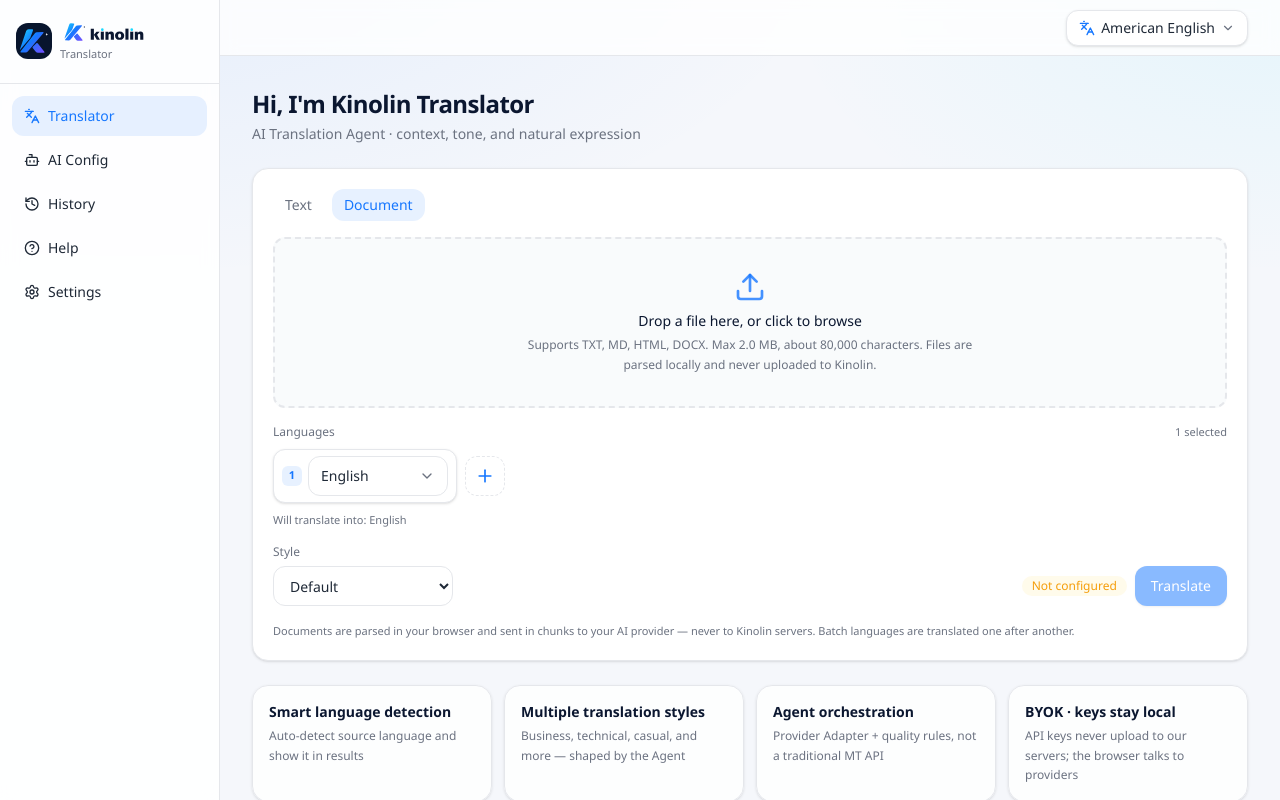
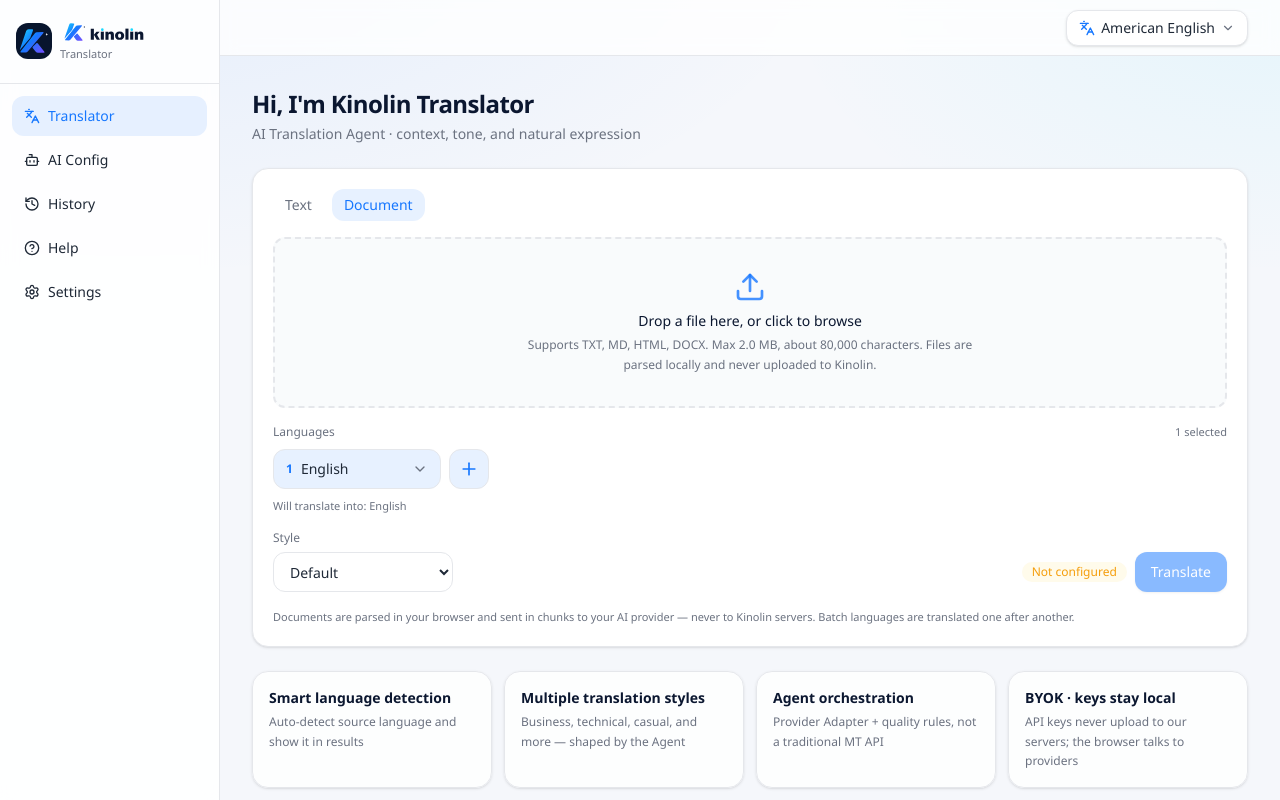
Before and after one commit to zhouzhiouhub/translator, a Next.js app: page /en-US in a window 1280 px wide. Both pictures are taken after a click on the button "Document". Built offline with nearby package versions, Linux system fonts and the light colour scheme.

Commit message:
优化语言选择组件：为 MultiTargetLanguagePicker 和 LanguageSelect 添加触发器类和前导内容支持，提升组件的灵活性和可定制性。同时，更新 SearchableSelect 以支持触发器样式和前导内容，增强用户体验。

```diff
--- a/src/components/translator/multi-target-language-picker.tsx
+++ b/src/components/translator/multi-target-language-picker.tsx
@@ -5,6 +5,9 @@
 import { LanguageSelect } from "@/components/ui/language-select";
 import { useLocalizedLanguageOptions } from "@/i18n/use-localized-languages";
 import { cn } from "@/lib/utils";
+
+const slotTriggerClass =
+  "h-10 border-transparent bg-primary/10 px-3 text-foreground shadow-none hover:bg-primary/15 focus-visible:ring-primary/20";
 
 export function MultiTargetLanguagePicker({
   values,
@@ -56,19 +59,22 @@
 
       <div className="flex flex-wrap items-center gap-2">
         {values.map((code, index) => (
-          <div
-            key={`${code}-${index}`}
-            className="flex items-center gap-1.5 rounded-xl border border-border bg-white px-2 py-1.5 shadow-sm"
-          >
-            <span className="flex h-5 w-5 shrink-0 items-center justify-center rounded-md bg-primary/10 text-[11px] font-semibold text-primary">
-              {index + 1}
-            </span>
+          <div key={`${code}-${index}`} className="relative">
             <LanguageSelect
               value={code}
               onChange={(v) => setAt(index, v)}
               disabled={disabled}
               excludeValues={values.filter((_, i) => i !== index)}
-              className="min-w-[140px] border-0 shadow-none"
+              className={cn("w-[168px]", values.length > 1 && "pr-0")}
+              triggerClassName={cn(
+                slotTriggerClass,
+                values.length > 1 && "pr-8",
+              )}
+              leading={
+                <span className="text-xs font-semibold text-primary">
+                  {index + 1}
+                </span>
+              }
             />
             {values.length > 1 ? (
               <button
@@ -76,7 +82,7 @@
                 disabled={disabled}
                 aria-label={t("removeLanguage")}
                 onClick={() => removeAt(index)}
-                className="rounded-md p-1 text-muted transition-colors hover:bg-slate-100 hover:text-foreground disabled:opacity-40"
+                className="absolute top-1/2 right-1.5 z-10 -translate-y-1/2 rounded-md p-1 text-muted transition-colors hover:bg-white/70 hover:text-foreground disabled:opacity-40"
               >
                 <X className="h-3.5 w-3.5" />
               </button>
@@ -91,8 +97,8 @@
           aria-label={t("addLanguage")}
           title={canAdd ? t("addLanguage") : t("languageAllSelected")}
           className={cn(
-            "flex h-10 w-10 items-center justify-center rounded-xl border border-dashed border-border text-primary transition-colors",
-            "hover:border-primary/50 hover:bg-primary/5 disabled:cursor-not-allowed disabled:opacity-40",
+            "flex h-10 w-10 items-center justify-center rounded-xl border border-transparent bg-primary/10 text-primary transition-colors",
+            "hover:bg-primary/15 disabled:cursor-not-allowed disabled:opacity-40",
           )}
         >
           <Plus className="h-5 w-5" />
--- a/src/components/ui/language-select.tsx
+++ b/src/components/ui/language-select.tsx
@@ -1,5 +1,6 @@
 "use client";
 
+import type { ReactNode } from "react";
 import { useTranslations } from "next-intl";
 import { useMemo } from "react";
 import {
@@ -13,6 +14,8 @@
   onChange: (value: string) => void;
   disabled?: boolean;
   className?: string;
+  triggerClassName?: string;
+  leading?: ReactNode;
   /** Exclude built-in zh-CN / en-US (settings pack generation). */
   excludeBuiltin?: boolean;
   /** Hide these language codes from the list (already selected targets). */
@@ -28,6 +31,8 @@
   onChange,
   disabled,
   className,
+  triggerClassName,
+  leading,
   excludeBuiltin = false,
   excludeValues,
   allOptionLabel,
@@ -52,6 +57,8 @@
       options={options}
       disabled={disabled}
       className={className}
+      triggerClassName={triggerClassName}
+      leading={leading}
       placeholder={placeholder}
       searchPlaceholder={tCommon("languageSearchPlaceholder")}
       emptyText={tCommon("languageSearchEmpty")}
--- a/src/components/ui/searchable-select.tsx
+++ b/src/components/ui/searchable-select.tsx
@@ -8,6 +8,7 @@
   useRef,
   useState,
   type KeyboardEvent,
+  type ReactNode,
 } from "react";
 import { createPortal } from "react-dom";
 import { Check, ChevronDown, Search } from "lucide-react";
@@ -27,6 +28,10 @@
   searchPlaceholder?: string;
   emptyText?: string;
   className?: string;
+  /** Classes for the trigger button (e.g. transparent border). */
+  triggerClassName?: string;
+  /** Content rendered inside the trigger before the label (one unified button). */
+  leading?: ReactNode;
 };
 
 type PanelPos = { top: number; left: number; width: number };
@@ -40,6 +45,8 @@
   searchPlaceholder = "Search…",
   emptyText = "No matches",
   className,
+  triggerClassName,
+  leading,
 }: SearchableSelectProps) {
   const listId = useId();
   const rootRef = useRef<HTMLDivElement>(null);
@@ -243,10 +250,16 @@
         aria-controls={listId}
         onClick={() => !disabled && setOpen((v) => !v)}
         onKeyDown={onTriggerKeyDown}
-        className="flex h-10 w-full items-center justify-between gap-2 rounded-xl border border-border bg-white px-3 text-left text-sm outline-none transition focus-visible:ring-2 focus-visible:ring-primary/30 disabled:cursor-not-allowed disabled:opacity-60"
+        className={cn(
+          "flex h-10 w-full items-center justify-between gap-2 rounded-xl border border-border bg-white px-3 text-left text-sm outline-none transition focus-visible:ring-2 focus-visible:ring-primary/30 disabled:cursor-not-allowed disabled:opacity-60",
+          triggerClassName,
+        )}
       >
-        <span className={cn("truncate", !selected && "text-muted")}>
-          {selected?.label ?? placeholder}
+        <span className="flex min-w-0 flex-1 items-center gap-2">
+          {leading}
+          <span className={cn("truncate", !selected && "text-muted")}>
+            {selected?.label ?? placeholder}
+          </span>
         </span>
         <ChevronDown
           className={cn(
```
